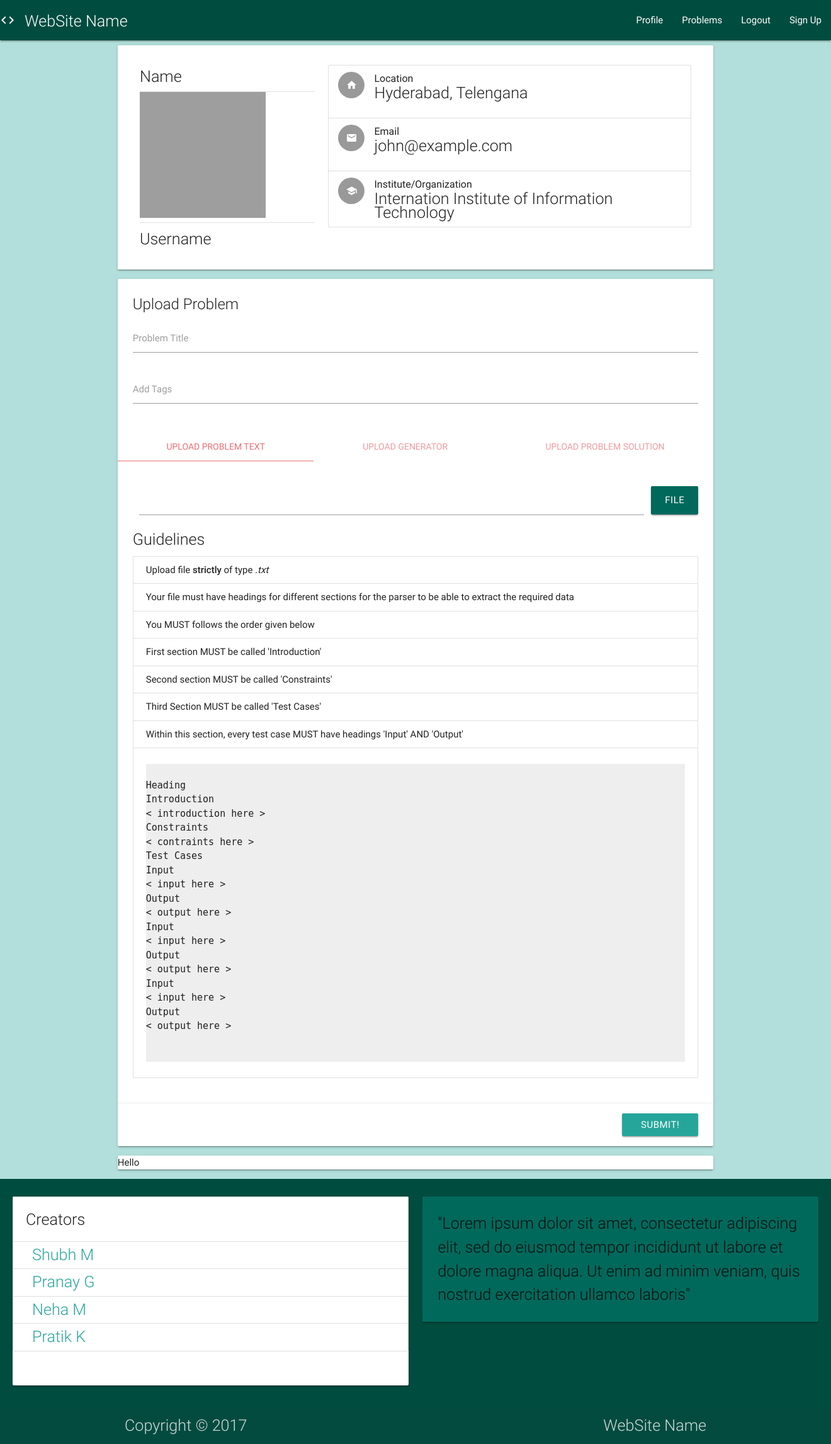
After one commit to Pk13055/effective-giggle, a Python web app: template Templates/profile_admin.html in a window 1320 px wide. The commit adds this page. Shown: the whole page at 63% size. Run offline with Jinja, Linux system fonts and the light colour scheme; the template is opened without the code that fills it, so the values that code supplies are empty; some libraries are stand-ins or nearby versions; grey boxes are pictures that could not be loaded.

Commit message:
Admin page work started

```diff
--- /dev/null
+++ b/Templates/profile_admin.html
@@ -0,0 +1,265 @@
+<!DOCTYPE html>
+<html>
+<head>
+		<title>Profile</title>
+	<meta charset="utf-8">
+	<link href="../materialize/css/materialize.min.css" type="text/css" rel="stylesheet">
+	<script src="https://ajax.googleapis.com/ajax/libs/jquery/3.1.0/jquery.min.js"></script>
+	<script src="../materialize/js/materialize.min.js"></script>
+	<link href="https://fonts.googleapis.com/icon?family=Material+Icons" rel="stylesheet">
+	<style>
+	  body {
+	    display: flex;
+	    min-height: 100vh;
+	    flex-direction: column;
+	  }
+	  main {
+	    flex: 1 0 auto;
+	  }
+	</style>
+	<script type="text/javascript">
+		$(document).ready(function() {
+			$('.chips').material_chip();
+			$('.chips-placeholder').material_chip({
+				placeholder: 'Enter a tag',
+				secondaryPlaceholder: '+Tag',
+				});
+			$('.chips-autocomplete').material_chip({
+				autoCompleteOptions: {
+					data: {
+						'DP': null,
+						'Brute': null,
+						'Graph': null
+					},
+					limit: Infinity,
+					minLength: 1
+				}
+			});
+		});
+		var renderTags = function() {
+			var tags = $('.chips').material_chip('data');
+			stringValue = []
+			for(var y in tags) { stringValue.push(tags[y].tag) }
+			stringValue = stringValue.join()
+			$('#tags').val(stringValue);
+		};
+	</script>
+</head>
+<body class="teal lighten-4">
+	<header>
+		<nav class="teal darken-4">
+	    	<div class="nav-wrapper">
+	      		<a href="#!" class="brand-logo"><i class="material-icons">code</i><span class="flow-text">WebSite Name</span></a>
+	      		<a href="#" data-activates="mobile-display" class="button-collapse"><i class="material-icons">menu</i></a>
+	      		<ul class="right hide-on-med-and-down">
+			        <li> <a href="#">Profile</a>  </li>
+			        <li> <a href="#">Problems</a>  </li>
+			        <li> <a href="#">Logout</a>  </li>
+			        <li> <a href="#">Sign Up</a>  </li>
+	      		</ul>
+		    	<ul class="side-nav" id="mobile-display">
+			        <li> <a href="#">Profile</a>  </li>
+			        <li> <a href="#">Problems</a>  </li>
+			        <li> <a href="#">Logout</a>  </li>
+			        <li> <a href="#">Sign Up</a>  </li>
+		      	</ul>
+	    	</div>
+		</nav>
+	</header>
+	<main>
+		<div class="container">
+			<div class="row card-panel">
+				<div class="col s12 m4">
+					<h5 class="flow-text"> Name </h5>
+					<div class="divider"></div>
+					<img src="http://lorempixel.com/200/200">
+					<div class="divider"></div>
+					<h5 class="flow-text"> Username</h5>
+				</div>
+				<div class="col s12 m8">
+					<ul class="collection">
+						<li class="collection-item avatar">
+							<i class="material-icons circle">home</i>
+							<span class="title">Location</span>
+							<p class="flow-text">Hyderabad, Telengana</p>
+						</li>
+						<li class="collection-item avatar">
+							<i class="material-icons circle">email</i>
+							<span class="title">Email</span>
+							<p class="flow-text">john@example.com</p>
+						</li>
+						<li class="collection-item avatar">
+							<i class="material-icons circle">school</i>
+							<span class="title">Institute/Organization</span>
+							<p class="flow-text">Internation Institute of Information Technology</p>
+						</li>
+					</ul>
+				</div>
+			</div>
+			<div class="row card">
+				<form method="POST" action="">
+				<div class="card-content">
+					<div class="card-title"> Upload Problem</div>
+					<div class="input-field">
+						<label>Problem Title</label>
+						<input type="text" maxlength="100" class="validate" name="title">
+					</div>
+					<div class="input-field">
+						<label> Add Tags</label>
+						<div class="chips chips-autocomplete"></div>
+						<input type="hidden" name="tags" id="tags">
+					</div>
+				</div>
+				<div class="card-tabs">
+					<ul class="tabs tabs-fixed-width">
+						<li class="tab"><a href="#text">Upload Problem Text</a></li>
+						<li class="tab"><a href="#generator">Upload Generator</a></li>
+						<li class="tab"><a href="#solution">Upload Problem Solution</a></li>
+					</ul>
+				</div>
+				<div class="card-content">
+					<div id="text">
+						<div class="file-field input-field">
+                      		<div class="col s11 file-path-wrapper">
+                        		<input class="file-path validate" type="text">
+                      		</div>
+                      		<div class="btn col s1 teal darken-3">
+                        		<span>File</span>
+                        		<input type="file" name="text_file">
+                      		</div>
+                    	</div>
+                    	<div class="divider"></div>
+                    	<span class="flow-text"> Guidelines </span>
+                    	<ul class="collection">
+                    		<li class="collection-item"> Upload file <strong>strictly</strong> of type <em>.txt</em></li>
+                    		<li class="collection-item">Your file must have headings for different sections for the parser to be able to extract the required data</li>
+                    		<li class="collection-item">You MUST follows the order given below</li>
+                    		<li class="collection-item">First section MUST be called 'Introduction' </li>
+                    		<li class="collection-item">Second section MUST be called 'Constraints'</li>
+                    		<li class="collection-item">Third Section MUST be called 'Test Cases'</li>
+                    		<li class="collection-item">Within this section, every test case MUST have headings 'Input' AND 'Output'</li>
+                    		<li class="collection-item">
+                    			<pre class="grey lighten-3">
+                    			<code>
+Heading
+Introduction
+&lt; introduction here &gt;
+Constraints
+&lt; contraints here &gt;
+Test Cases
+Input
+&lt; input here &gt;
+Output
+&lt; output here &gt;
+Input
+&lt; input here &gt;
+Output
+&lt; output here &gt;
+Input
+&lt; input here &gt;
+Output
+&lt; output here &gt;
+                    			</code>
+                    			</pre>
+                    		</li>
+                    	</ul>
+					</div>
+					<div id="generator">
+						<div class="file-field input-field">
+                      		<div class="col s11 file-path-wrapper">
+                        		<input class="file-path validate" type="text">
+                      		</div>
+                      		<div class="btn col s1 teal darken-3">
+                        		<span>File</span>
+                        		<input type="file" name="generator_file">
+                      		</div>
+                    	</div>
+                      	<div class="divider"></div>
+                  		<span class="flow-text">Guidelines</span>
+                  		<ul class="collection">
+                  			<li class="collection-item">Upload file <strong>strictly</strong> of type <em>.py</em></li>
+                  			<li class="collection-item">File should be <em>python3</em> and up</li>
+                  			<li class="collection-item">Use the sys module and make sure testoutput is to file</li>
+                  			<li class="collection-item">File name for the output file will be provided through CLI</li>
+                  			<li class="collection-item">
+                  				<pre class="grey lighten-3">
+                  					<code>
+import sys
+filename = sys.argv[1]
+filehandle = open(filename, "w")
+&lt; insert the test generation here &gt;
+                  					</code>
+                  				</pre>
+                  			</li>
+                  		</ul>
+					</div>
+					<div id="solution">
+						<div class="file-field input-field">
+                      		<div class="col s11 file-path-wrapper">
+                        		<input class="file-path validate" type="text">
+                      		</div>
+                      		<div class="btn col s1 teal darken-3">
+                        		<span>File</span>
+                        		<input type="file" name="solution_file">
+                      		</div>
+                    	</div>
+                    	<span class="flow-text">Solution Language</span>
+                    		<p>
+                      			<input name="solution_language" type="radio" id="C" />
+                      			<label for="C" class="flow-text">C</label>
+                			</p>
+                			<p>
+                      			<input name="solution_language" type="radio" id="C++" />
+                      			<label for="C++">C++</label>
+                    		</p>
+                    	<br>
+						<div class="divider"></div>
+						<br>
+						<span class="flow-text">Guidelines</span>
+						<ul class="collection">
+							<li class="collection-item">Make sure the solution is EITHER in C OR C++</li>
+							<li class="collection-item">Solution must output to STDOUT</li>
+							<li class="collection-item">Solution must use only valid standard libraries</li>
+						</ul>
+					</div>
+				</div>
+				<div class="card-action right-align">
+					<button class="btn waves-effect waves-light" type="submit" onclick="renderTags();"> Submit!</button>
+				</div>
+				</form>
+			</div>
+			<div class="row card">
+				<span> Hello </span>
+			</div>
+		</div>
+	</main>
+	<footer class="page-footer teal darken-4">
+			<div class="container" style="width:100%">
+				<div class="row">
+					<div class="col s12 m6">
+						<div class="card small">
+							  <div class="collection with-header">
+	        					<div class="collection-header active"><h5 class="flow-text">Creators</h5></div>
+						        <a class="collection-item flow-text">Shubh M</a>
+						        <a class="collection-item flow-text">Pranay G</a>
+						        <a class="collection-item flow-text">Neha M</a>
+						        <a class="collection-item flow-text">Pratik K</a>
+	      					</div>
+						</div>
+					</div>
+					<div class="col s12 m6">
+						<div class="card-panel teal darken-3">
+							<span class="flow-text"> "Lorem ipsum dolor sit amet, consectetur adipiscing elit, sed do eiusmod tempor incididunt ut labore et dolore magna aliqua. Ut enim ad minim veniam, quis nostrud exercitation ullamco laboris"</span>
+						</div>
+					</div>
+				</div>
+			</div>
+			<div class="footer-copyright">
+				<div class="container">
+					<span class="left flow-text"> Copyright &copy; 2017</span>
+					<span class="right flow-text">WebSite Name </span>
+				</div>
+			</div>
+	</footer>
+</body>
+</html>
```
Also changed, not shown: Templates/footer.html (+21 -10 lines), 1 other file.
